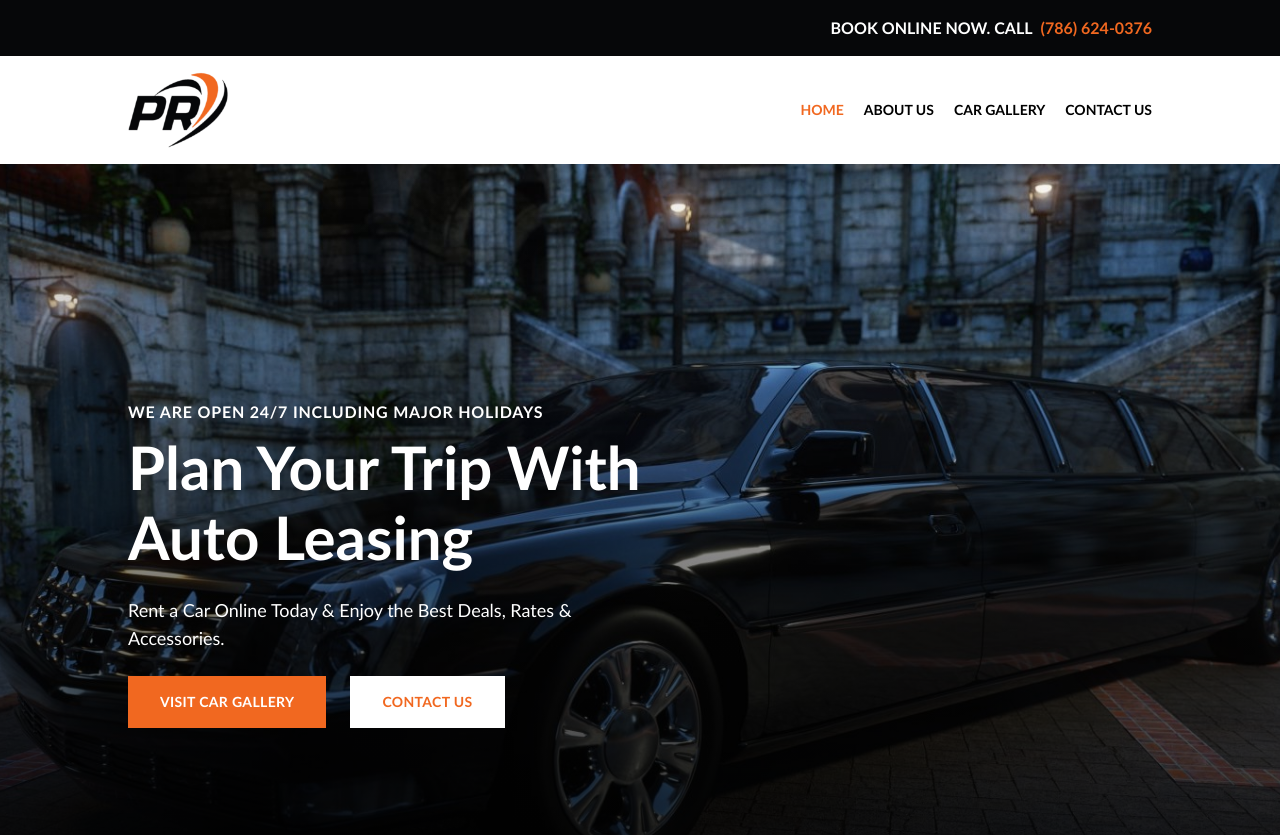
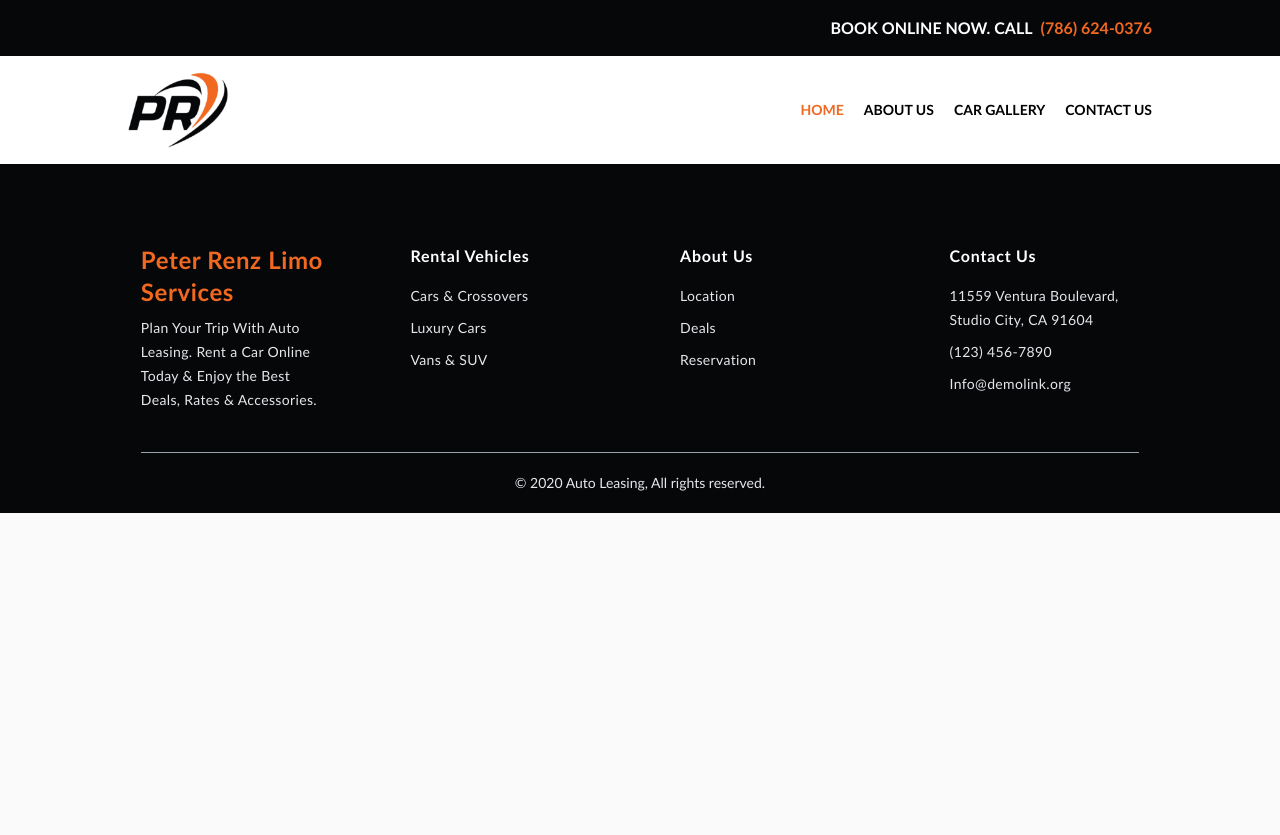
Before and after one commit to 2gbeh/react-playground, a Next.js app: page / in a window 1280 px wide. Shown: the top 835 px of the page. After the commit the page ends 800 px from the top, so only its background shows below. Built offline with nearby package versions, Linux system fonts and the light colour scheme.

Commit message:
style(components): update footer

```diff
--- a/components/atoms/footer/index.tsx
+++ b/components/atoms/footer/index.tsx
@@ -1,5 +1,6 @@
 import React from "react";
 import Logo from "../logo";
+import { APP } from "@/constants/APP";
 
 interface IProps {}
 
@@ -7,41 +8,48 @@ const Footer: React.FC<IProps> = ({}) => {
   console.log("🚀 ~ Footer");
   // renders
   return (
-    <footer>
-      <ul>
-        <li>
-          <Logo />
-          <article>
+    <footer className="bg-accent px-4 text-white">
+      <div className="container space-y-10">
+        <ul className="flex gap-20 pt-20">
+          <li className="flex-1 space-y-2">
+            <h1 className="h3 text-brand">{APP.name_short}</h1>
+            <article className="p text-gray-200">
               Plan Your Trip With Auto Leasing. Rent a Car Online Today & Enjoy
               the Best Deals, Rates & Accessories.
             </article>
           </li>
-        <li>
-          <h1>Rental Vehicles</h1>
-          <ol>
+          <li className="flex-1 space-y-4">
+            <h1 className="h4">Rental Vehicles</h1>
+            <ol className="p space-y-2 text-gray-200">
               <li>Cars & Crossovers</li>
               <li>Luxury Cars</li>
               <li>Vans & SUV</li>
             </ol>
           </li>
-        <li>
-          <h1>About Us</h1>
-          <ol>
+          <li className="flex-1 space-y-4">
+            <h1 className="h4">About Us</h1>
+            <ol className="p space-y-2 text-gray-200">
               <li>Location</li>
               <li>Deals</li>
               <li>Reservation</li>
             </ol>
           </li>
-        <li>
-          <h1>Contact Us</h1>
-          <ol>
+          <li className="flex-1 space-y-4">
+            <h1 className="h4">Contact Us</h1>
+            <ol className="p space-y-2 text-gray-200">
               <li>11559 Ventura Boulevard, Studio City, CA 91604</li>
               <li>(123) 456-7890</li>
               <li>Info@demolink.org</li>
             </ol>
           </li>
         </ul>
-      <address>&copy; 2020 Auto Leasing, All rights reserved.</address>
+        <address
+          className="border-t border-t-gray-400 p-5 text-center text-sm text-gray-200"
+          style={{ fontStyle: "normal" }}
+        >
+          &copy; 2020 Auto Leasing, All rights reserved.
+        </address>
+      </div>
     </footer>
   );
 };
--- a/constants/APP.ts
+++ b/constants/APP.ts
@@ -1,14 +1,14 @@
 import { mailto, tel } from "@/utils/formatHref";
-
+// Lauderhill is a city in Broward County, Florida, United States
 export const APP = {
   url: "https://peterrenzlimoservices.com",
   domain: "peterrenzlimoservices.com",
   name: "Peter Renz Limo Services Corp",
   name_short: "Peter Renz Limo Services",
   description:
-    "Binary trading with Expert Mining Options is totally different from its competitors trying to achieve something special starting with the...",
+    "Peter Renz Limo Services provides limousine and SUV chauffeured transportation in Lauderhill, Florida and the greater Bay area. Book online or call our dedicated customer service agents 24 hours a day at (786) 624-0376.",
   keywords:
-    "expertminingoptions,expert mining option,expert mining options,crypto options,crypto trading,crypto broker,crypto website,binary options,binary trading",
+    "Peter Renz Limo,Peter Renz Limo Services,Peter Renz Limo Services Corp,limousine rental service,SUV rental service,limousine rental Lauderhill,limousine rental Florida",
   address: "2930 NW 55th ave apt 1B Lauderhill FL 33313",
   address_line1: "2930 NW 55th ave apt 1B",
   address_line2: "Lauderhill FL 33313",
--- a/pages/index.tsx
+++ b/pages/index.tsx
@@ -7,6 +7,7 @@ import SectionB from "@/components/molecules/section-b";
 import SectionC from "@/components/molecules/section-c";
 import Testimonials from "@/components/molecules/testimonials";
 import SectionD from "@/components/molecules/section-d";
+import Footer from "@/components/atoms/footer";
 
 export default function Home() {
   console.log("🚀 ~ Home");
@@ -17,14 +18,14 @@ export default function Home() {
   // </div>
   return (
     <main>
-      <Hero />
+      {/* <Hero />
       <SectionA />
       <SectionB />
       <Tent as="partial">Gallery</Tent>
       <SectionC />
       <Testimonials />
-      <SectionD />
-      <Tent as="partial">Footer</Tent>
+      <SectionD /> */}
+      <Footer />
     </main>
   );
 }
```
Lines whose indentation alone changed are shown as unchanged.
